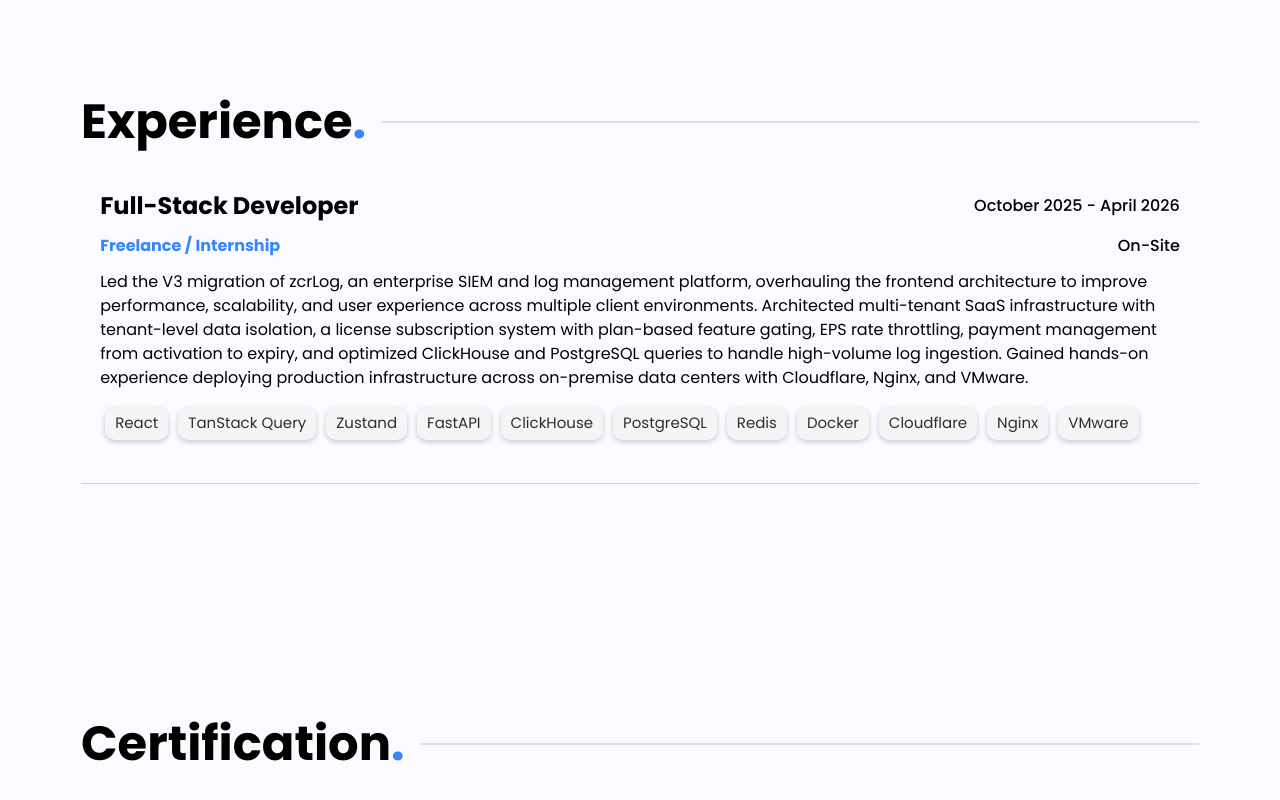
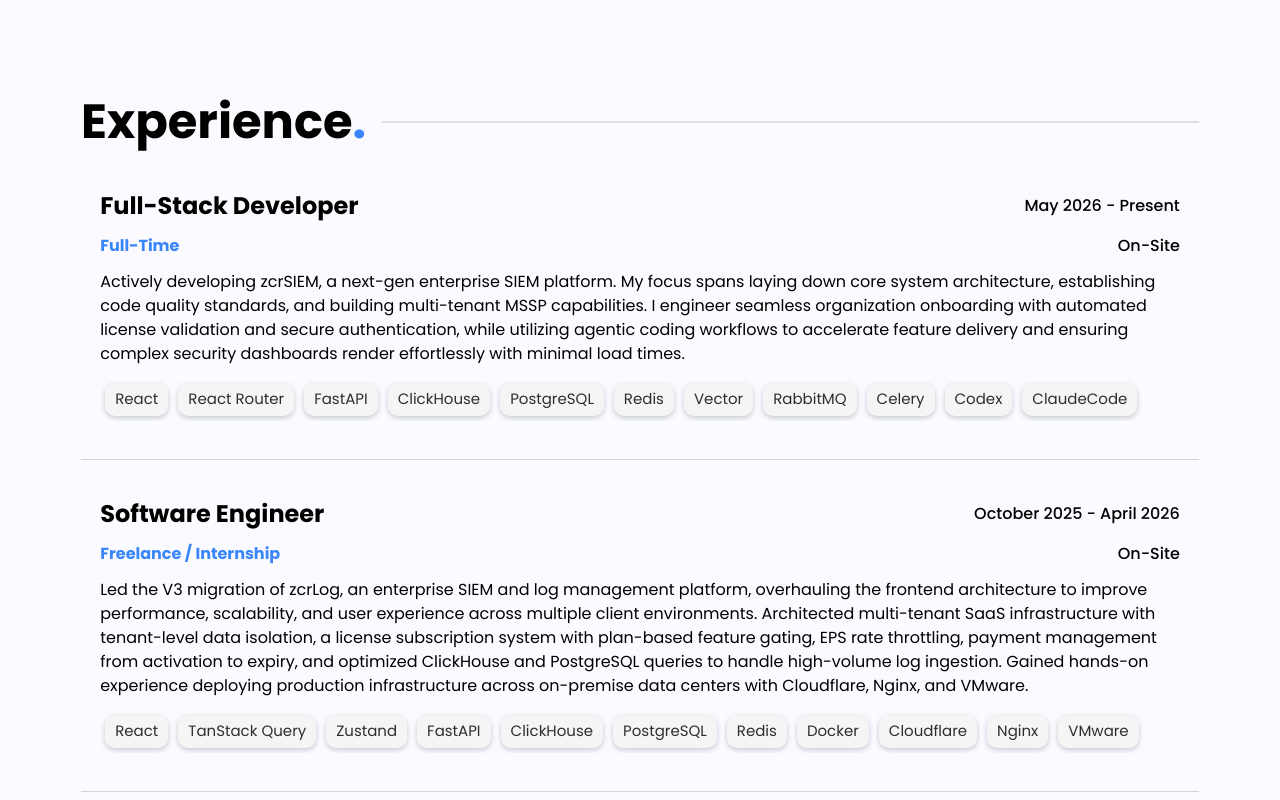
Before and after one commit to fisheeesh/portfolio_v1, a Next.js app: page / in a window 1280 px wide. Shown: the part 3626-4426 px from the top of the page. Built offline with nearby package versions, Linux system fonts and the light colour scheme.

Commit message:
chore: update resume & experience section

```diff
--- a/components/shared/resume-btn.tsx
+++ b/components/shared/resume-btn.tsx
@@ -2,7 +2,7 @@
     return (
         <a
             className="btn primaryBtn relative group overflow-hidden"
-            href="https://drive.google.com/file/d/1QvZBYbK26gM_GheNPzB6qf7tVM4REMLP/view?usp=sharing"
+            href="https://drive.google.com/file/d/1t1J4T_fIox08hbHxQSBZG-arQ17sdUmg/view?usp=sharing"
             target="_blank"
             rel="noopener noreferrer"
             aria-label="Check out my Resume"
--- a/data/config.tsx
+++ b/data/config.tsx
@@ -13,6 +13,26 @@
 export const experiences = [
     {
         title: "Full-Stack Developer",
+        role: "Full-Time",
+        date: 'May 2026 - Present',
+        location: "On-Site",
+        description: "Actively developing zcrSIEM, a next-gen enterprise SIEM platform. My focus spans laying down core system architecture, establishing code quality standards, and building multi-tenant MSSP capabilities. I engineer seamless organization onboarding with automated license validation and secure authentication, while utilizing agentic coding workflows to accelerate feature delivery and ensuring complex security dashboards render effortlessly with minimal load times.",
+        tech: [
+            "React",
+            "React Router",
+            "FastAPI",
+            "ClickHouse",
+            "PostgreSQL",
+            "Redis",
+            "Vector",
+            "RabbitMQ",
+            "Celery",
+            "Codex",
+            "ClaudeCode"
+        ],
+    },
+    {
+        title: "Software Engineer",
         role: "Freelance / Internship",
         date: 'October 2025 - April 2026',
         location: "On-Site",
```
